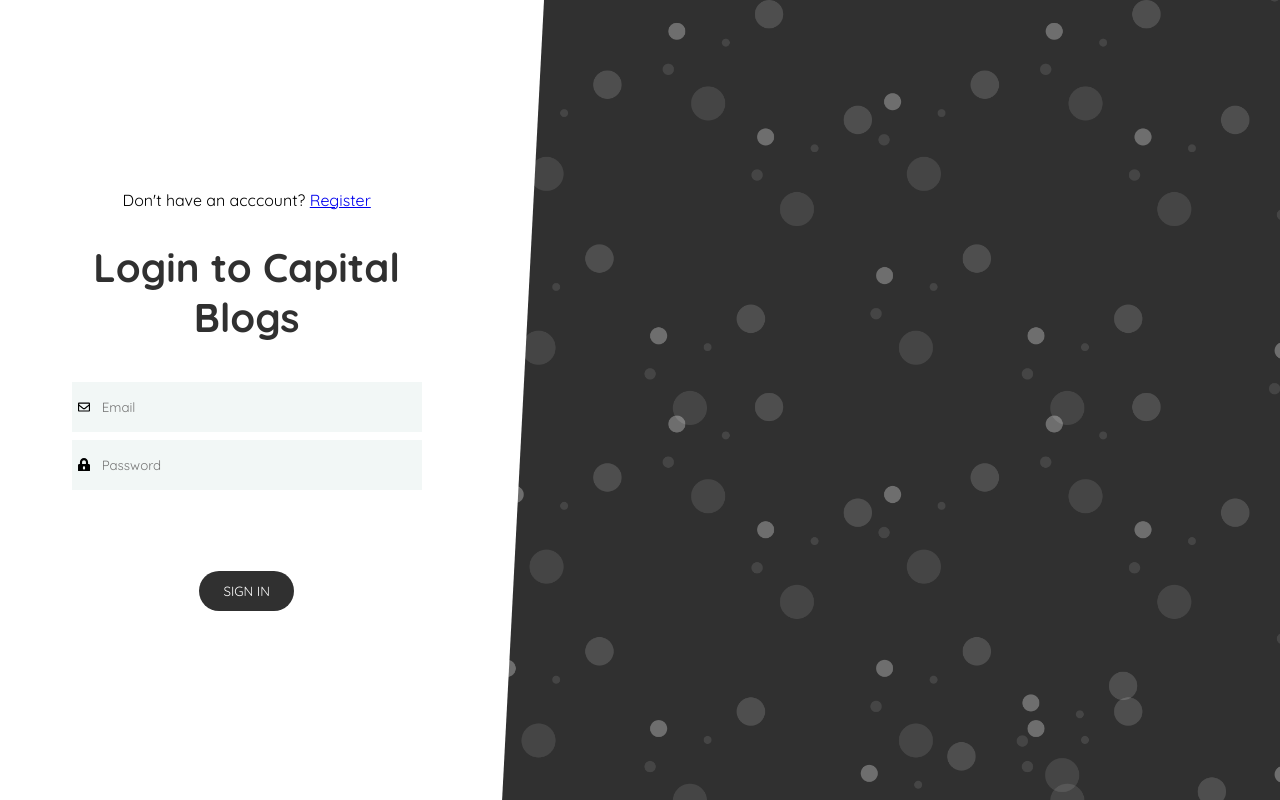
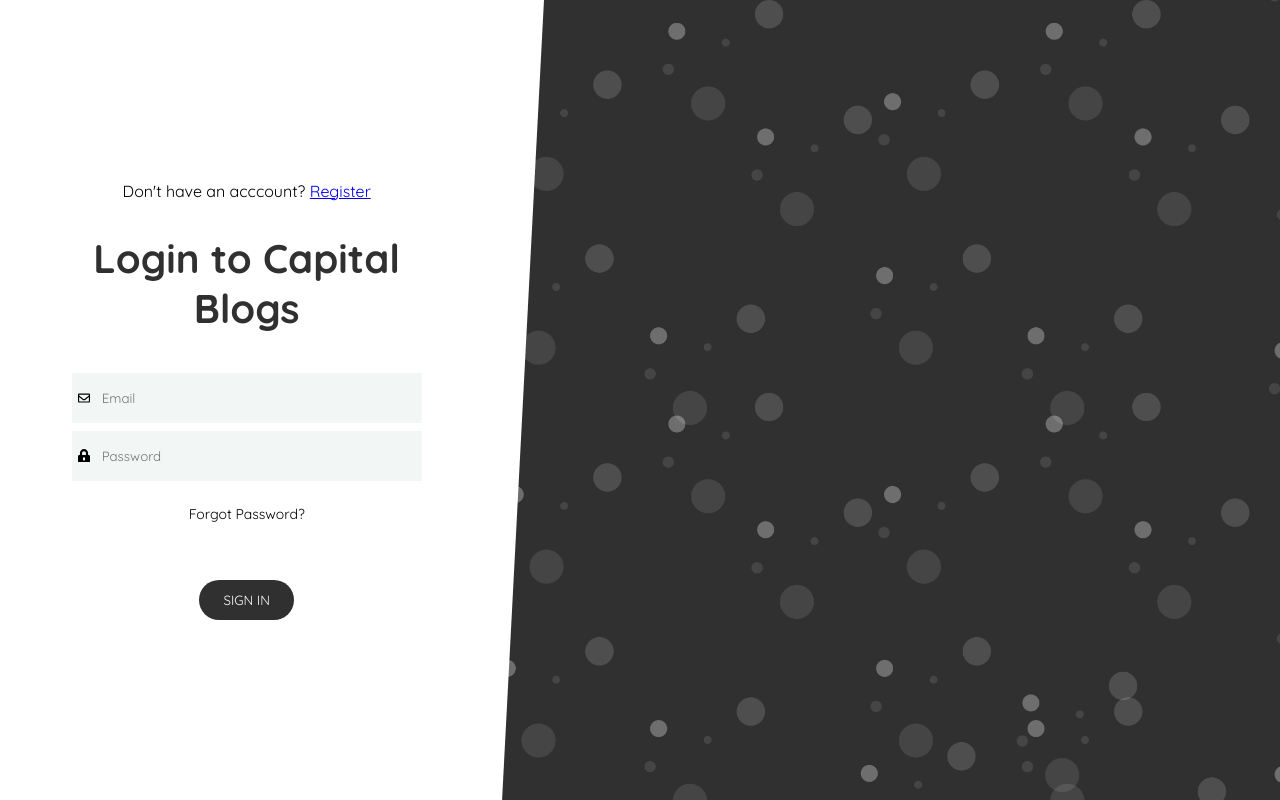
Before and after one commit to KocKaan/Capital-Blog, a Vue app: page /login in a window 1280 px wide. Built offline with nearby package versions, Linux system fonts and the light colour scheme; what vue2-editor would draw is missing.

Commit message:
minor fixes

```diff
--- a/src/views/Login.vue
+++ b/src/views/Login.vue
@@ -18,10 +18,9 @@
           <password class="icon" />
         </div>
       </div>
-      <router-link
-        class="forgot-password"
-        :to="{ name: `ForgotPassword` }"
-      ></router-link>
+      <router-link class="forgot-password" :to="{ name: `ForgotPassword` }"
+        >Forgot Password?</router-link
+      >
       <button>Sign In</button>
 
       <div class="angle"></div>
--- a/src/views/Register.vue
+++ b/src/views/Register.vue
@@ -3,8 +3,8 @@
     <form class="register">
       <p class="login-register">
         Already have Account?
-        <router-link router="router-link" :to="{ name: `Register` }"
-          >Register</router-link
+        <router-link router="router-link" :to="{ name: `Login` }"
+          >Login</router-link
         >
       </p>
       <h2>Create your Capital Blog Account</h2>
```
